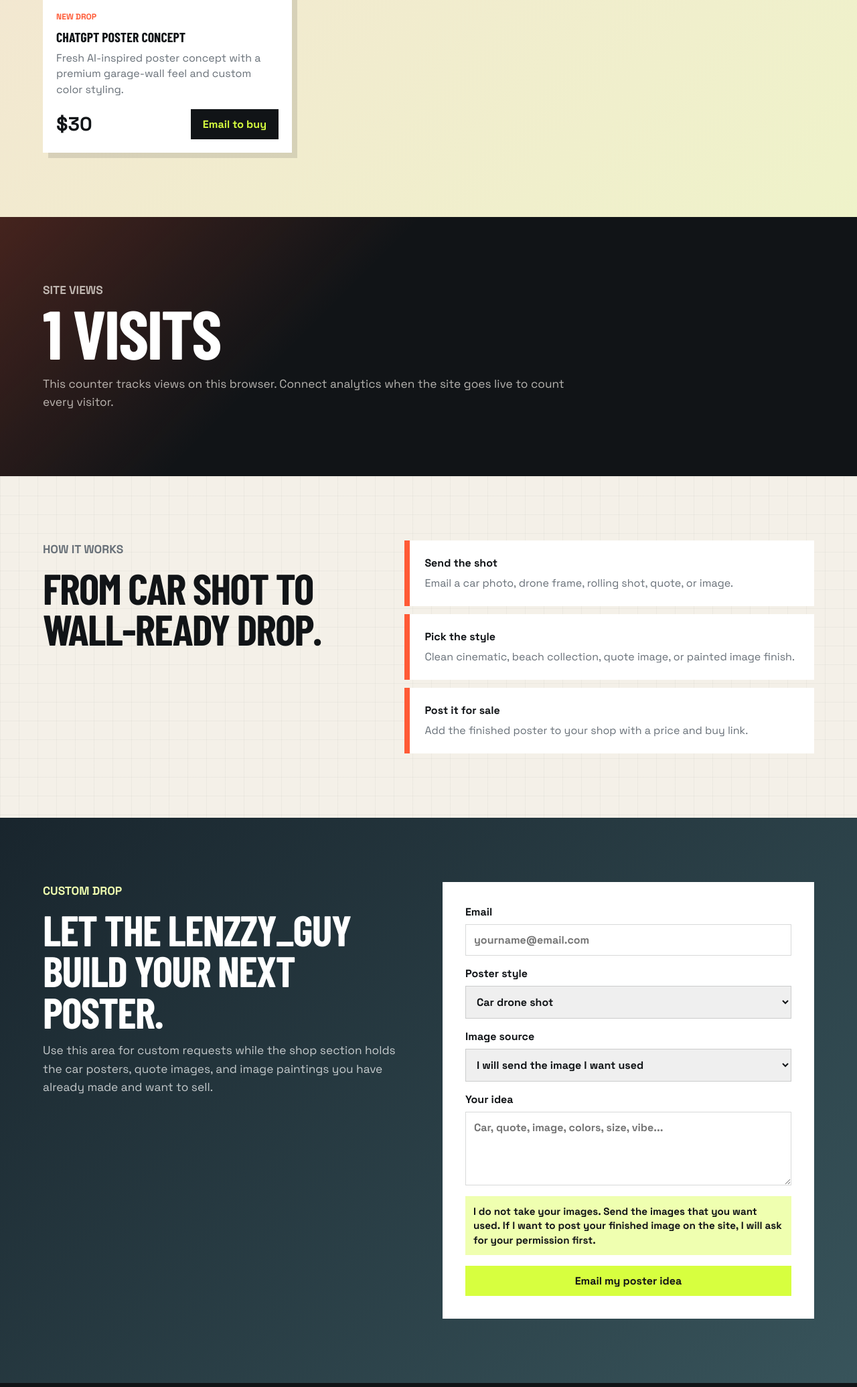
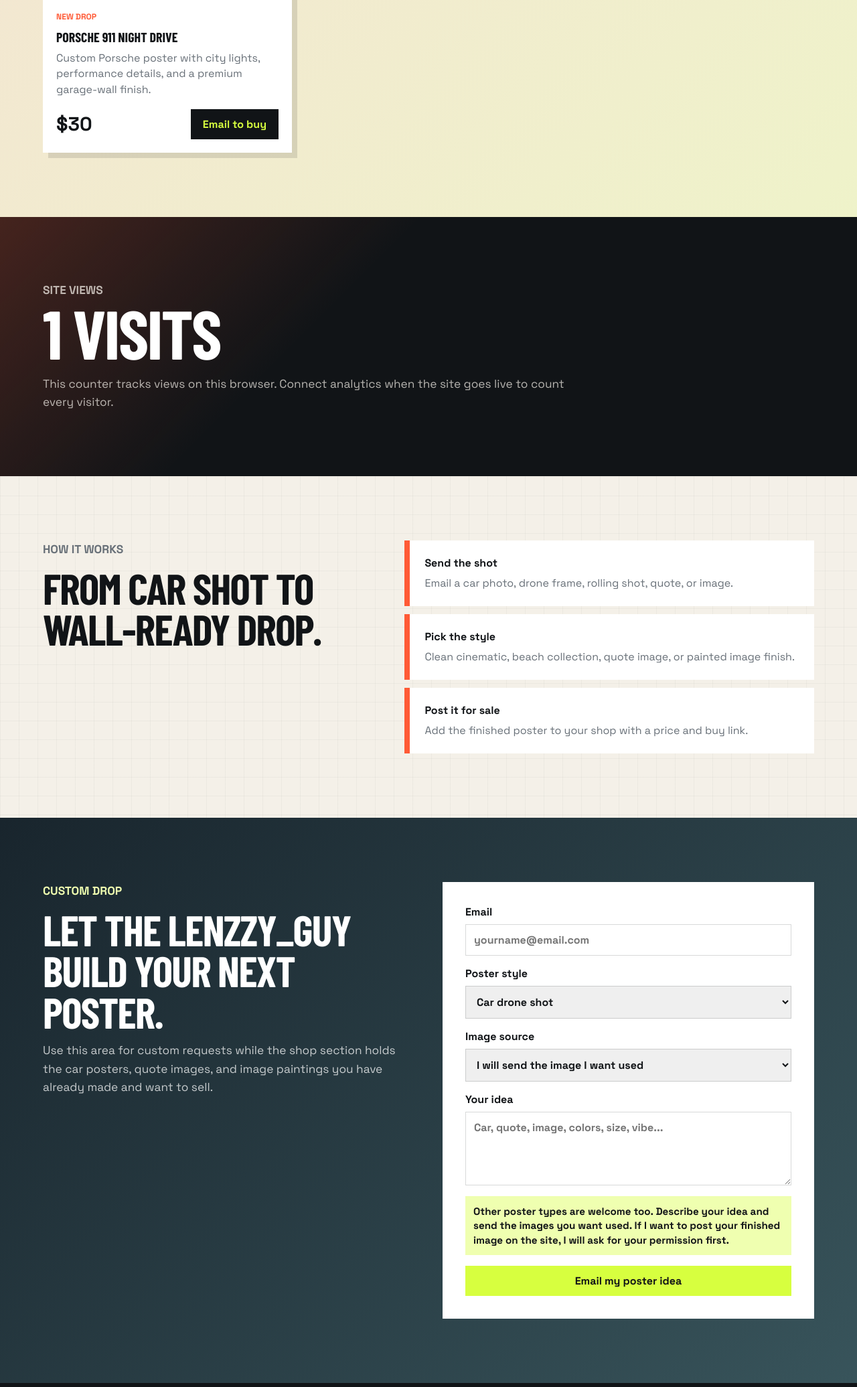
Before and after one commit to Zaguini714/LenZzy_Posters, a plain HTML site: page index.html in a window 1280 px wide. Shown: the part 3376-5447 px from the top of the page at 67% size. Drawn offline with nearby package versions, Linux system fonts and the light colour scheme; a web font is replaced by a local one.

Commit message:
Add Porsche poster and custom poster option

```diff
--- a/index.html
+++ b/index.html
@@ -174,12 +174,12 @@
           <article class="sale-card poster-idea-card" id="add-drop">
             <img
               src="assets/ChatGPT%20Image%20Sep%2011,%202026,%2012_31_18%20PM.png"
-              alt="ChatGPT-created car poster concept"
+              alt="Porsche 911 GT3S custom car poster with city lights and performance details"
             />
             <div class="sale-info">
               <span class="tag">New Drop</span>
-              <h3>ChatGPT Poster Concept</h3>
-              <p>Fresh AI-inspired poster concept with a premium garage-wall feel and custom color styling.</p>
+              <h3>Porsche 911 Night Drive</h3>
+              <p>Custom Porsche poster with city lights, performance details, and a premium garage-wall finish.</p>
               <div class="price-row">
                 <strong>$30</strong>
                 <a href="mailto:Zaguini757@outlook.com?subject=ChatGPT%20Poster%20Concept%20Order">Email to buy</a>
@@ -244,6 +244,7 @@
               <option>Beach car collection</option>
               <option>Quote image</option>
               <option>Image painting</option>
+              <option>Other poster type</option>
               <option>Full custom bundle</option>
             </select>
           </label>
@@ -260,9 +261,9 @@
             <textarea name="idea" rows="4" placeholder="Car, quote, image, colors, size, vibe..."></textarea>
           </label>
           <p class="form-note">
-            I do not take your images. Send the images that you want used. If I
-            want to post your finished image on the site, I will ask for your
-            permission first.
+            Other poster types are welcome too. Describe your idea and send the
+            images you want used. If I want to post your finished image on the
+            site, I will ask for your permission first.
           </p>
           <a class="button primary" href="mailto:Zaguini757@outlook.com?subject=Custom%20LenZz_Posters%20Request">Email my poster idea</a>
         </form>
```
